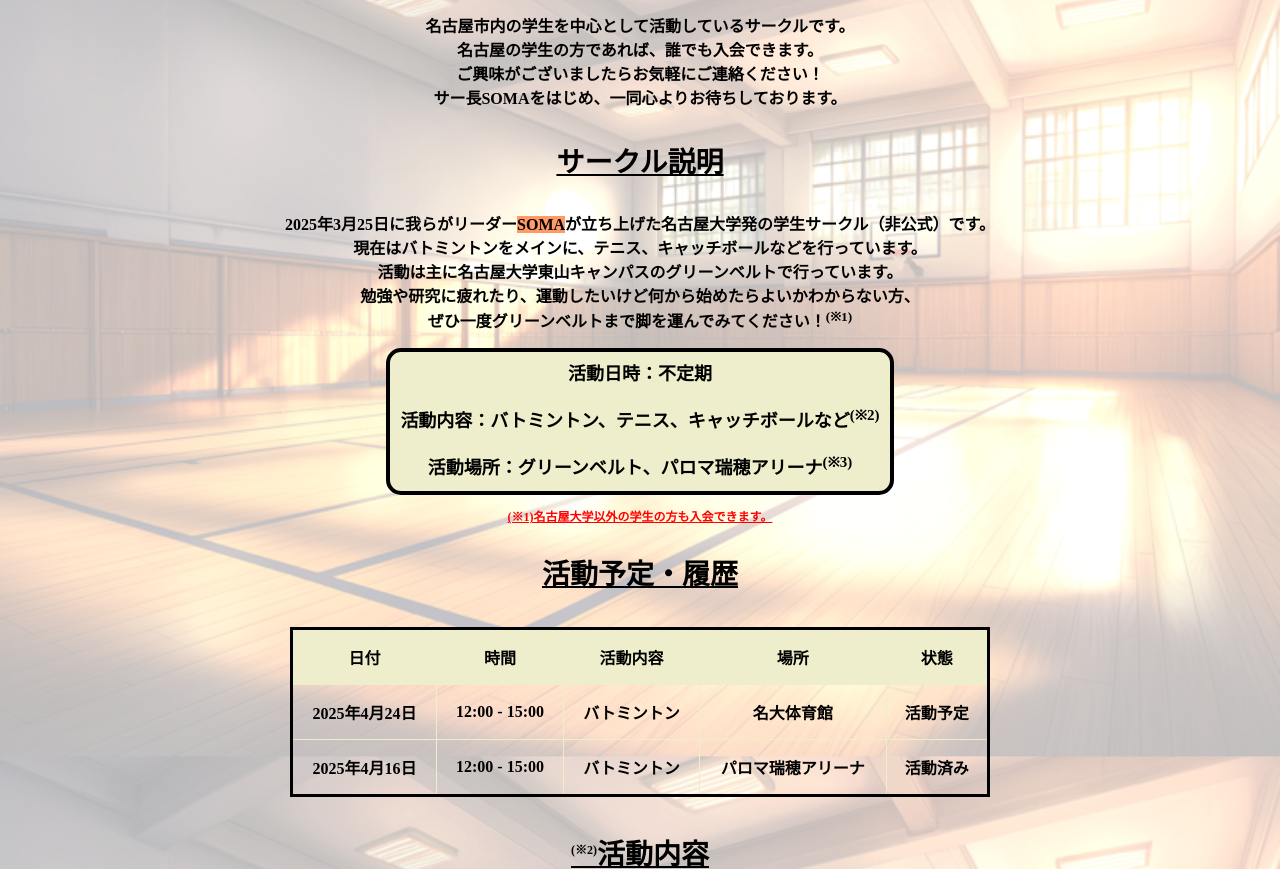
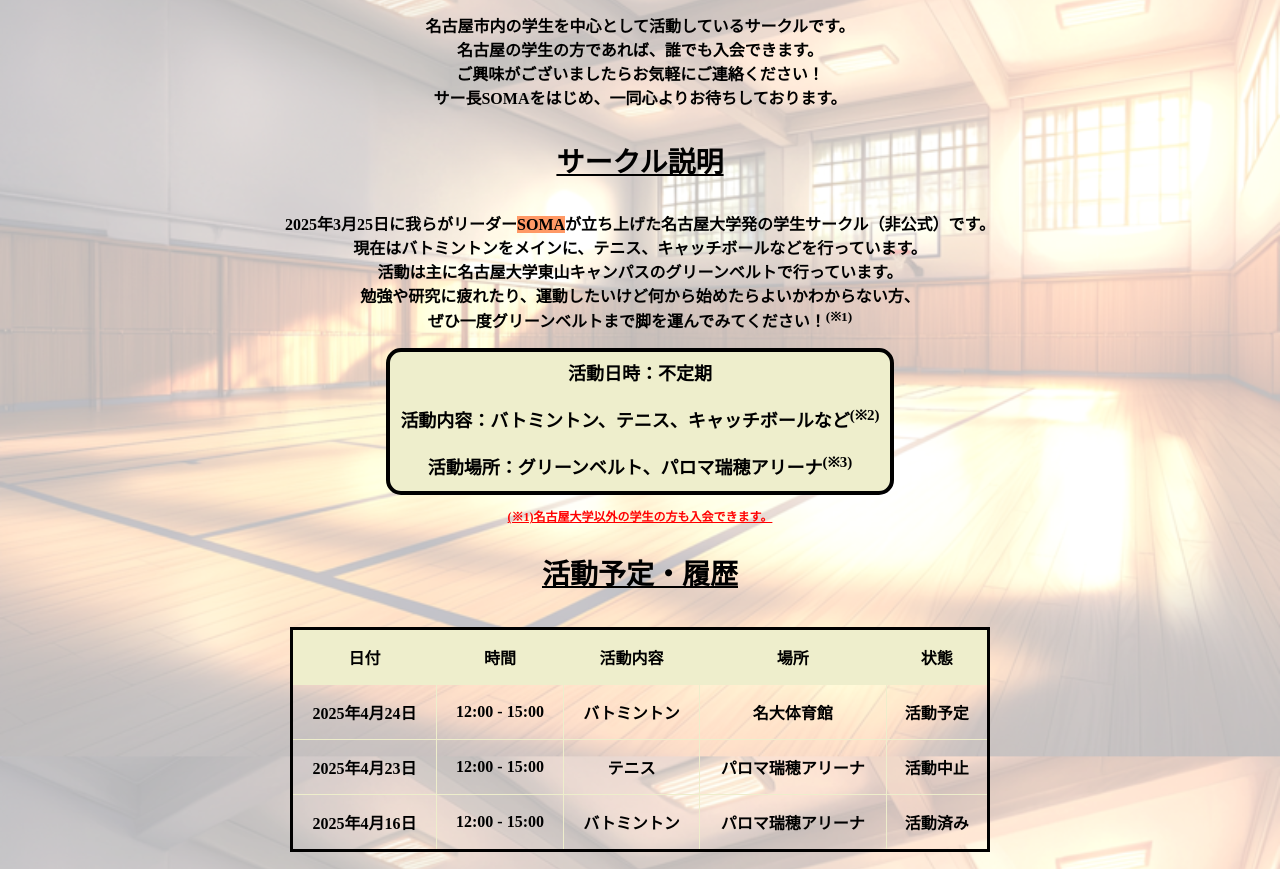
Before and after one commit to MitsuhikoMiyahara/CIRCLE_HP, a plain HTML site: page index.html in a window 1280 px wide. Shown: the part 97-966 px from the top of the page. Drawn offline with Linux system fonts and the light colour scheme.

Commit message:
Update index.html

```diff
--- a/index.html
+++ b/index.html
@@ -68,6 +68,13 @@
                     <td>活動予定</td>
                 </tr>
                 <tr>
+                    <td>2025年4月23日</td>
+                    <td>12:00 - 15:00</td>
+                    <td>テニス</td>
+                    <td>パロマ瑞穂アリーナ</td>
+                    <td>活動中止</td>
+                </tr>
+                <tr>
                     <td>2025年4月16日</td>
                     <td>12:00 - 15:00</td>
                     <td>バトミントン</td>
```
